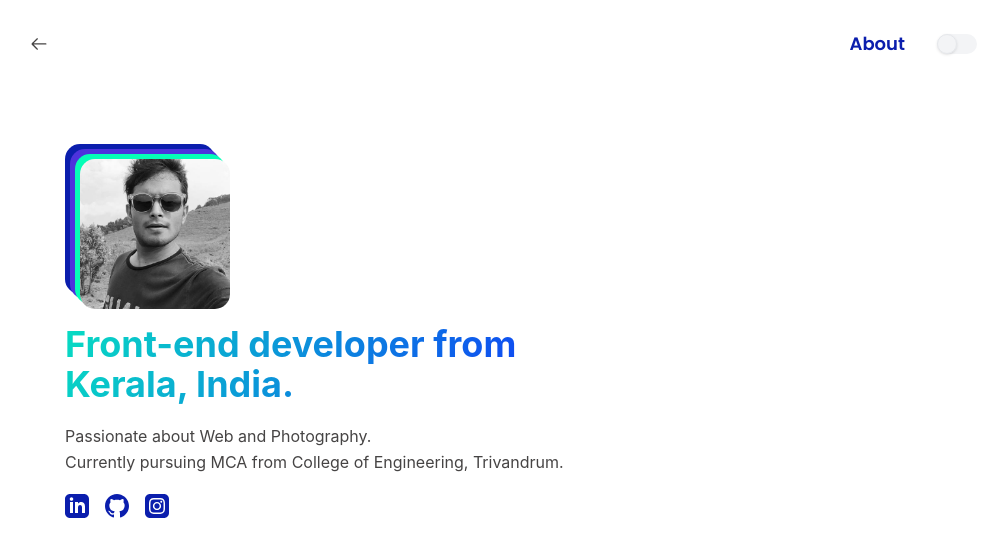
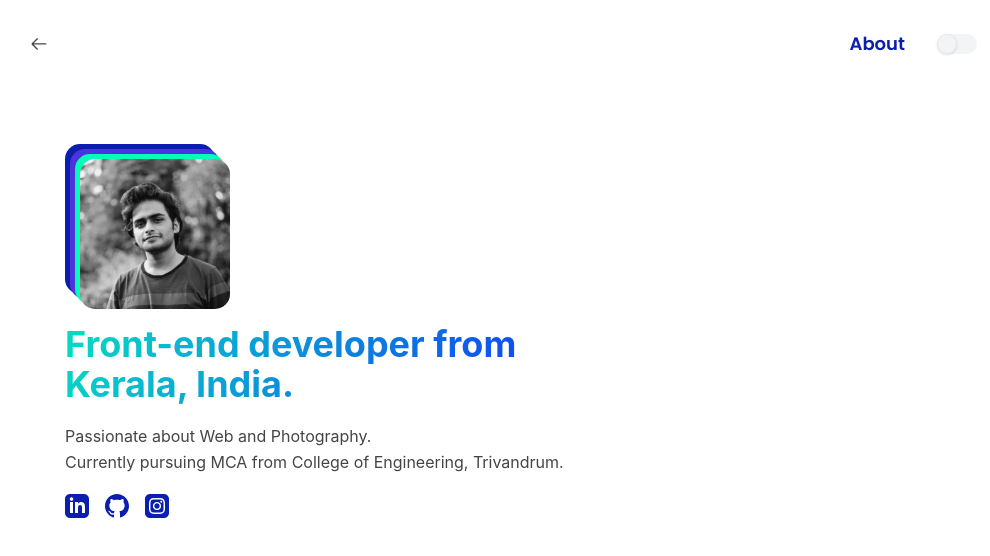
Before and after one commit to amithjayapraban/Personal-Website, a React (Vite) app: page /about in a window 1280 px wide. Shown: the top 556 px of the page, without its empty margins (135-1125 px from the left). Built offline with nearby package versions, Linux system fonts and the light colour scheme.

Commit message:
chnaged profile pic

```diff
--- a/src/App.tsx
+++ b/src/App.tsx
@@ -59,7 +59,7 @@ function App() {
 
       <link
         rel="icon"
-        href="https://avatars.githubusercontent.com/u/89343885?v=4"
+        href="/amith.webp"
       />
 
       <meta name="theme-color" content="#34c592" />
--- a/src/pages/About.tsx
+++ b/src/pages/About.tsx
@@ -10,7 +10,7 @@ export default function About() {
 
             <img
               className="z-10 rounded-[15px] w-[150px] translate-x-[-135px] translate-y-[15px] md:translate-y-[15px]  mb-5 md:mb-10 h-[150px]"
-              src="/amith.jpeg"
+              src="/amith.webp"
             />
           </div>
           <div />
```
Also changed, not shown: public/amith.webp.
